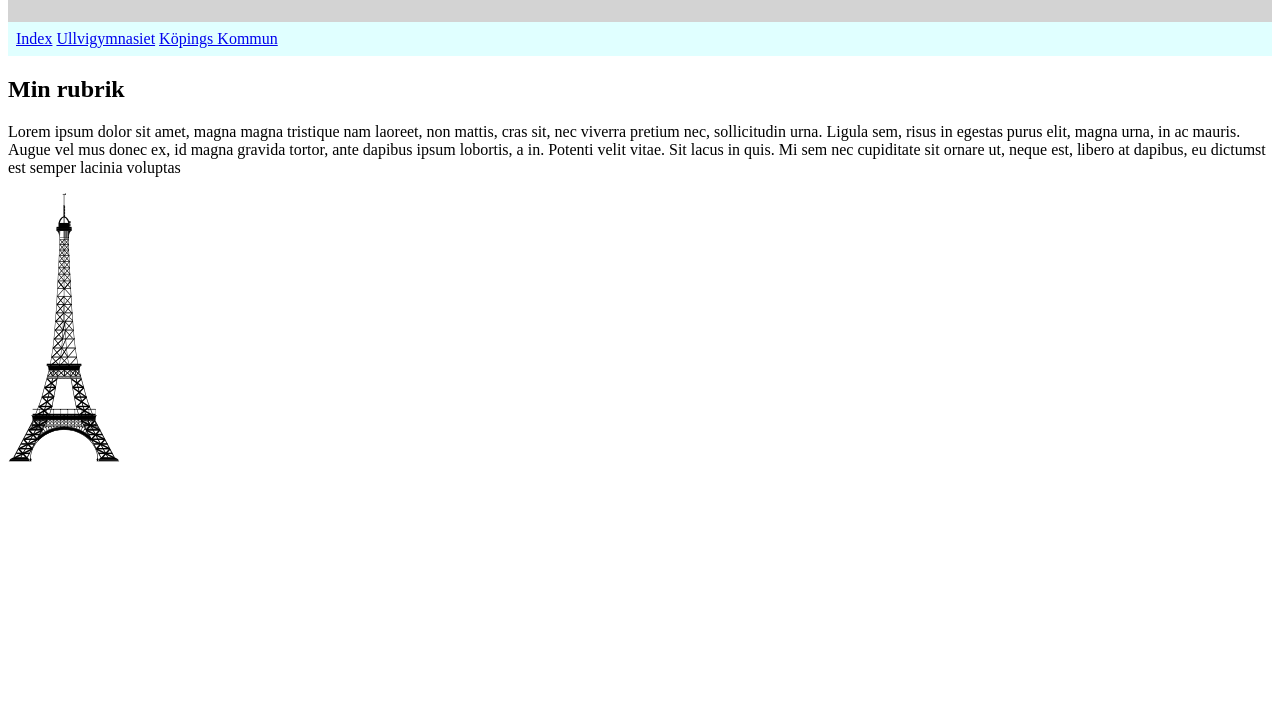
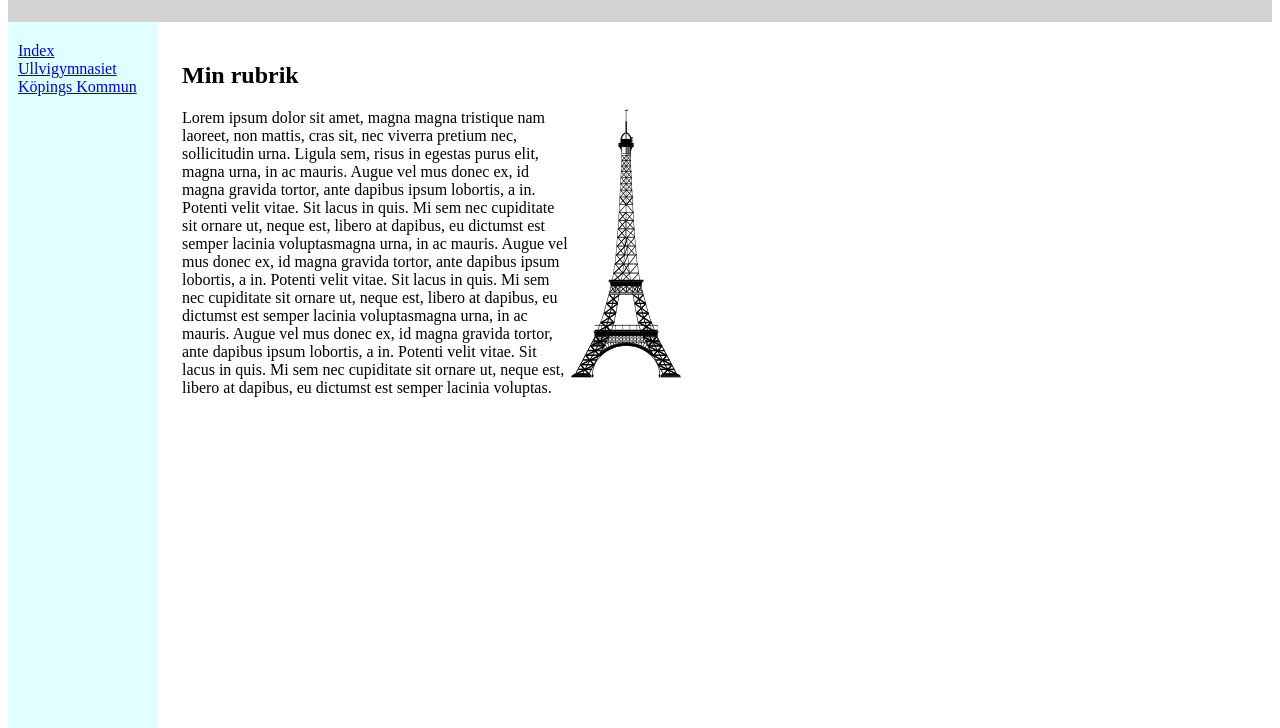
Before and after one commit to mayaaxelssonkaltak/mayaaxelssonkaltak.github.io, a plain HTML site: page reposniv2.html in a window 1280 px wide. Shown: the part 72-800 px from the top of the page. Drawn offline with Linux system fonts and the light colour scheme.

Commit message:
klartovning

```diff
--- a/reposniv2.html
+++ b/reposniv2.html
@@ -19,8 +19,9 @@
         </nav>
         <main>
             <h2> Min rubrik</h2>
-            <p>Lorem ipsum dolor sit amet, magna magna tristique nam laoreet, non mattis, cras sit, nec viverra pretium nec, sollicitudin urna. Ligula sem, risus in egestas purus elit, magna urna, in ac mauris. Augue vel mus donec ex, id magna gravida tortor, ante dapibus ipsum lobortis, a in. Potenti velit vitae. Sit lacus in quis. Mi sem nec cupiditate sit ornare ut, neque est, libero at dapibus, eu dictumst est semper lacinia voluptas</p>
             <img src="Thap-pari-300px.png" alt="eifelltornet">
+            <p>Lorem ipsum dolor sit amet, magna magna tristique nam laoreet, non mattis, cras sit, nec viverra pretium nec, sollicitudin urna. Ligula sem, risus in egestas purus elit, magna urna, in ac mauris. Augue vel mus donec ex, id magna gravida tortor, ante dapibus ipsum lobortis, a in. Potenti velit vitae. Sit lacus in quis. Mi sem nec cupiditate sit ornare ut, neque est, libero at dapibus, eu dictumst est semper lacinia voluptasmagna urna, in ac mauris. Augue vel mus donec ex, id magna gravida tortor, ante dapibus ipsum lobortis, a in. Potenti velit vitae. Sit lacus in quis. Mi sem nec cupiditate sit ornare ut, neque est, libero at dapibus, eu dictumst est semper lacinia voluptasmagna urna, in ac mauris. Augue vel mus donec ex, id magna gravida tortor, ante dapibus ipsum lobortis, a in. Potenti velit vitae. Sit lacus in quis. Mi sem nec cupiditate sit ornare ut, neque est, libero at dapibus, eu dictumst est semper lacinia voluptas.</p>
+
         </main>
     </body>
 </html>
--- a/responsiv2.css
+++ b/responsiv2.css
@@ -8,3 +8,24 @@ nav {
     padding: 8px
 
 }
+
+@media (min-width: 805px){
+    nav{
+        width:130px;
+        height: 1000px;
+        display: inline-block;
+        vertical-align: top;
+        padding: 20px 10px;
+    }
+    }
+    img {
+        max-height: 500px;
+        float: right;
+    }
+    main{
+        width: 500px;
+        height: 1000%;
+        display: inline-block;
+        vertical-align: top;
+        padding: 20px;
+    }
```
